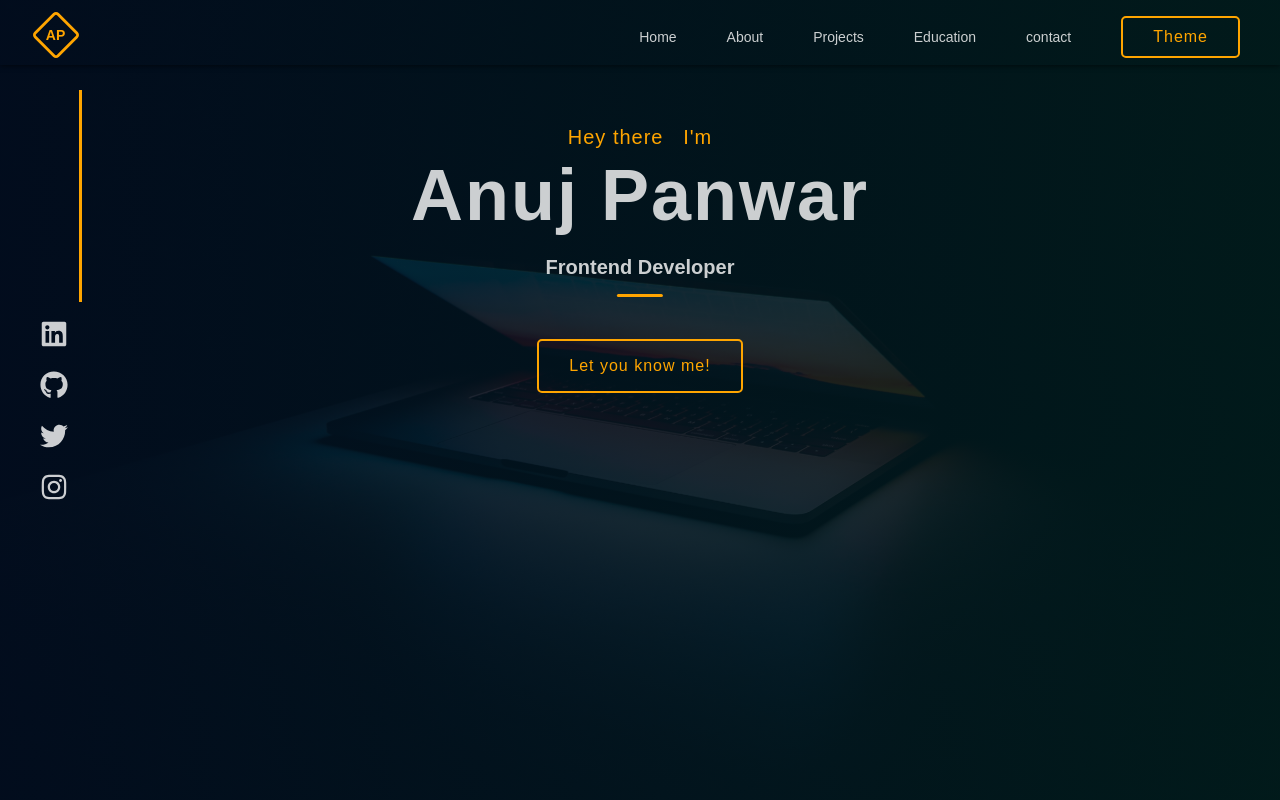
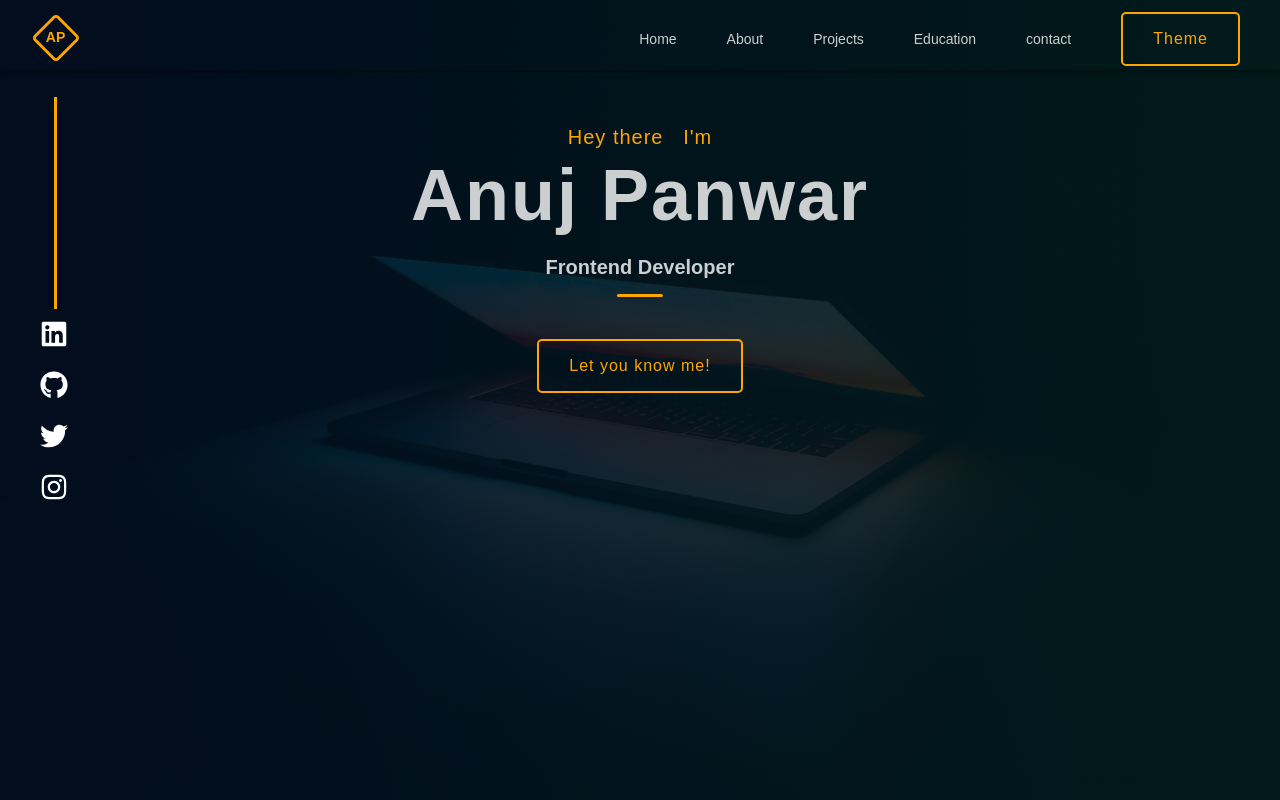
Before and after one commit to anujpanwar01/portfolio, a React (Create React App) app: page / in a window 1280 px wide. Shown: the top 800 px of the page. Built offline with nearby package versions, Linux system fonts and the light colour scheme.

Commit message:
improve some styles

```diff
--- a/src/components/Social-icons/Social-icons.styles.scss
+++ /dev/null
@@ -1,72 +0,0 @@
-@import "../../common-sass/common.styles.scss";
-
-.social-icons {
-  display: flex;
-  flex-direction: column;
-  position: fixed;
-  left: 4rem;
-  top: 40%;
-  cursor: pointer;
-  z-index: 500;
-
-  &::before {
-    content: "";
-    display: block;
-    width: 3px;
-    height: 150%;
-    background-color: inherit;
-    position: absolute;
-    left: 50%;
-  }
-
-  &::after {
-    top: 110%;
-  }
-  &::before {
-    bottom: 110%;
-    height: 115%;
-    z-index: -1;
-  }
-  .icon {
-    color: $color-text;
-  }
-  .icon:not(:last-child) {
-    margin-bottom: 2rem;
-  }
-}
-.logo-icon:hover .social-icons::before {
-  color: inherit !important;
-}
-///////////////////////////////////////////////////////@at-root
-.pink-social-icons {
-  &::before {
-    background-color: $color-pink-thme;
-  }
-}
-.black-social-icons {
-  &::before {
-    background-color: $color-black-theme;
-  }
-}
-.default-social-icons {
-  &::before {
-    background-color: $color-primary;
-  }
-}
-
-////////////////////////////////////////////////////////
-.pink-social-icon {
-  &:hover {
-    color: $color-pink-thme;
-  }
-}
-.black-social-icon {
-  &:hover {
-    color: $color-black-theme;
-  }
-}
-.default-social-icon {
-  &:hover {
-    color: $color-primary;
-  }
-}
--- a/src/components/Social-icons/SocialIcons.component.jsx
+++ b/src/components/Social-icons/SocialIcons.component.jsx
@@ -2,16 +2,10 @@ import { useContext } from "react";
 import { ThemeContext } from "../../context/theme.context";
 import { FaLinkedin, FaGithub, FaTwitter, FaInstagram } from "react-icons/fa";
 import CustomLink from "../custom-link/custom-link.component";
-import "./Social-icons.styles.scss";
+
+import { SocialIconsContainer } from "./social-icons.styles";
 const SocialIcons = function () {
   const { currentTheme } = useContext(ThemeContext);
-  const themeHandler = (class1, class2, class3) => {
-    return currentTheme === "pink"
-      ? class1
-      : currentTheme === "black"
-      ? class2
-      : class3;
-  };
 
   const iconsData = [
     {
@@ -37,30 +31,19 @@ const SocialIcons = function () {
   ];
 
   return (
-    <div
-      className={`social-icons
-       ${themeHandler(
-         "pink-social-icons",
-         "black-social-icons",
-         "default-social-icons"
-       )}`}
-    >
+    <SocialIconsContainer currentTheme={currentTheme}>
       {iconsData.map(({ content, to }) => (
         <CustomLink
           key={Math.random() * 100}
-          className={`icon ${
-            currentTheme === "pink"
-              ? "pink-social-icon"
-              : currentTheme === "black"
-              ? "black-social-icon"
-              : "default-social-icon"
-          }`}
+          marginRight
+          $navLink={"nav-link"}
+          currentTheme={currentTheme}
           to={to}
         >
           {content}
         </CustomLink>
       ))}
-    </div>
+    </SocialIconsContainer>
   );
 };
 export default SocialIcons;
--- /dev/null
+++ b/src/components/Social-icons/social-icons.styles.jsx
@@ -0,0 +1,39 @@
+import styled from "styled-components";
+import { themeHandler } from "../../theme-function/theme-handler";
+import {
+  ColorDefault,
+  ColorSecondary,
+  ColorTertiary,
+} from "../../global-styles/common.styles";
+export const SocialIconsContainer = styled.div`
+  display: flex;
+  flex-direction: column;
+  position: fixed;
+  left: 4rem;
+  top: 40%;
+  cursor: pointer;
+  z-index: 500;
+  gap: 2rem;
+  &:: before {
+    content: "";
+    display: block;
+    width: 3px;
+    height: 150%;
+    background-color: ${({ currentTheme }) =>
+      currentTheme === "pink"
+        ? ColorTertiary
+        : currentTheme === "black"
+        ? ColorSecondary
+        : ColorDefault};
+    position: absolute;
+    left: 50%;
+    bottom: 106%;
+    height: 115%;
+    z-index: -1;
+  }
+  @supports not (gap: 2rem) {
+    svg:not(:last-child) {
+      margin-bottom: 2rem;
+    }
+  }
+`;
--- a/src/components/custom-btn/custom-btn.component.jsx
+++ b/src/components/custom-btn/custom-btn.component.jsx
@@ -1,9 +1,10 @@
 import "./custom-btn.styles.scss";
+import { CustomButtonStyle } from "./custom-btn.styles";
 const CustomBtn = ({ handleChange, children, ...otherProps }) => {
   return (
-    <button onClick={handleChange} {...otherProps}>
+    <CustomButtonStyle onClick={handleChange} {...otherProps}>
       {children}
-    </button>
+    </CustomButtonStyle>
   );
 };
 export default CustomBtn;
--- /dev/null
+++ b/src/components/custom-btn/custom-btn.styles.jsx
@@ -0,0 +1,64 @@
+// import { hover } from "@testing-library/user-event/dist/hover";
+import styled, { css } from "styled-components";
+import {
+  ColorSecondary,
+  ColorDefault,
+  ColorTertiary,
+} from "../../global-styles/common.styles";
+// import { themeHandler } from "../../theme-function/theme-handler";
+
+export const ThemeHandler = css`
+  ${(props) => {
+    if (props.button) {
+      switch (props.currentTheme) {
+        case "default":
+          return {
+            color: ColorDefault,
+            border: `2px solid ${ColorDefault}`,
+          };
+        case "black":
+          return {
+            color: ColorSecondary,
+            border: `2px solid ${ColorSecondary}`,
+          };
+        default:
+          return {
+            color: ColorTertiary,
+            border: `2px solid ${ColorTertiary}`,
+          };
+      }
+    } else if (props.a) {
+    }
+  }}
+`;
+
+export const ThemeHandlerHover = styled.button`
+  ${(props) => {
+    switch (props.currentTheme) {
+      case "default":
+        return css`
+          &:hover {
+            background-color: #ffa6000c;
+          }
+        `;
+      case "black":
+        return css`
+          &:hover {
+            background-color: #00e5ff10;
+          }
+        `;
+      default:
+        return css`
+          &:hover {
+            background-color: #d4ecdd17;
+          }
+        `;
+    }
+  }}
+`;
+
+export const CustomButtonStyle = styled(ThemeHandlerHover)`
+  padding: ${({ headerButton }) => headerButton && "1.2rem 3rem"};
+  background-color: transparent;
+  ${ThemeHandler}
+`;
--- a/src/components/custom-link/custom-link.styles.jsx
+++ b/src/components/custom-link/custom-link.styles.jsx
@@ -12,7 +12,7 @@ export const CustomLinks = styled.a`
   &:link,
   &:visited {
     font-size: 1.4rem;
-    margin-right: 5rem;
+    margin-right: ${(props) => !props.marginRight && "5rem"};
     color: ${(props) => props.$pageLink && TextPremiumColor};
   }
   &:hover,
--- a/src/components/form-contact/contact-form.component.jsx
+++ b/src/components/form-contact/contact-form.component.jsx
@@ -1,8 +1,11 @@
-import React, { useState } from "react";
+import React, { useState, useContext } from "react";
 import { FormContainer } from "./contact-form.styles";
 import CustomInput from "../custom-input/custom-input.component";
 import CustomBtn from "../custom-btn/custom-btn.component";
+import { ThemeContext } from "../../context/theme.context";
 function ContactForm() {
+  const { currentTheme } = useContext(ThemeContext);
+
   const intialState = {
     name: "",
     number: "",
@@ -71,7 +74,12 @@ function ContactForm() {
         handleChange={inputChangeHandler}
         placeholder="Write your message..."
       />
-      <CustomBtn className="btn" type="submit">
+      <CustomBtn
+        button
+        className="btn"
+        type="submit"
+        currentTheme={currentTheme}
+      >
         Submit
       </CustomBtn>
     </FormContainer>
--- a/src/components/header/Header.component.jsx
+++ b/src/components/header/Header.component.jsx
@@ -75,8 +75,10 @@ function Header() {
           })}
 
           <CustomBtn
-            className={`btn theme-btn
-             ${themeHandler("btn-pink", "btn-black", "btn-default")}`}
+            button
+            currentTheme={currentTheme}
+            className="btn"
+            headerButton
             handleChange={toggleHandler}
           >
             Theme
--- a/src/components/social-contact/social-contact.styles.jsx
+++ b/src/components/social-contact/social-contact.styles.jsx
@@ -1,10 +1,20 @@
 import styled from "styled-components";
+import { css } from "styled-components";
 import {
   ColorDefault,
   ColorSecondary,
   ColorTertiary,
 } from "../../global-styles/common.styles";
 import { themeHandler } from "../../theme-function/theme-handler";
+
+// export const c = css`
+// ${({currentTheme})=>{
+//   switch(currentTheme){
+//     case 'black':
+//     return
+//   }
+// }}
+// `;
 
 export const SocialContainer = styled.div`
   display: flex;
@@ -33,6 +43,12 @@ export const IconContainer = styled.span`
       : ColorDefault};
 
   svg {
-    color: ${themeHandler(ColorDefault, "#fff", ColorTertiary)};
+    color: ${({ currentTheme }) => {
+      return currentTheme === "black"
+        ? "#000"
+        : currentTheme === "pink"
+        ? ColorDefault
+        : ColorTertiary;
+    }};
   }
 `;
```
